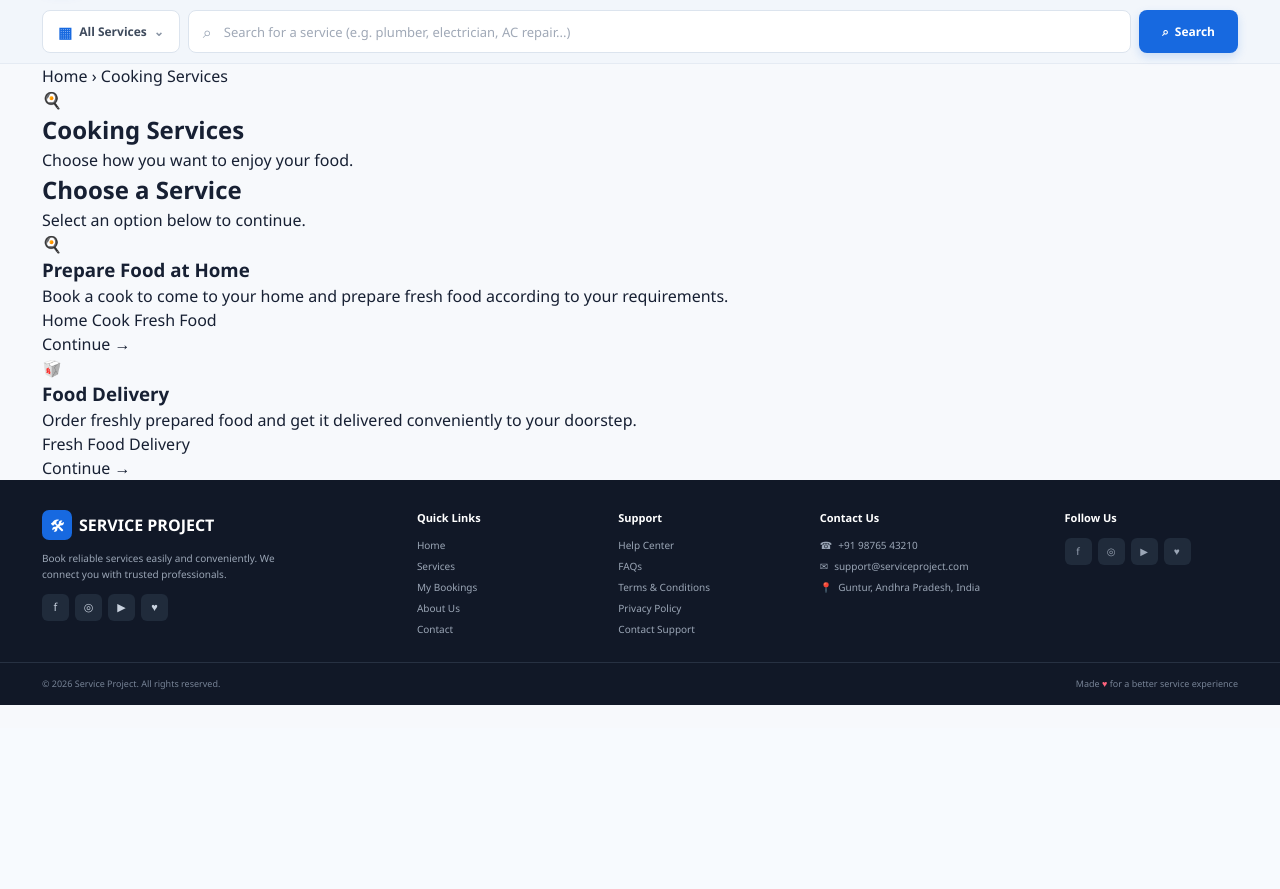
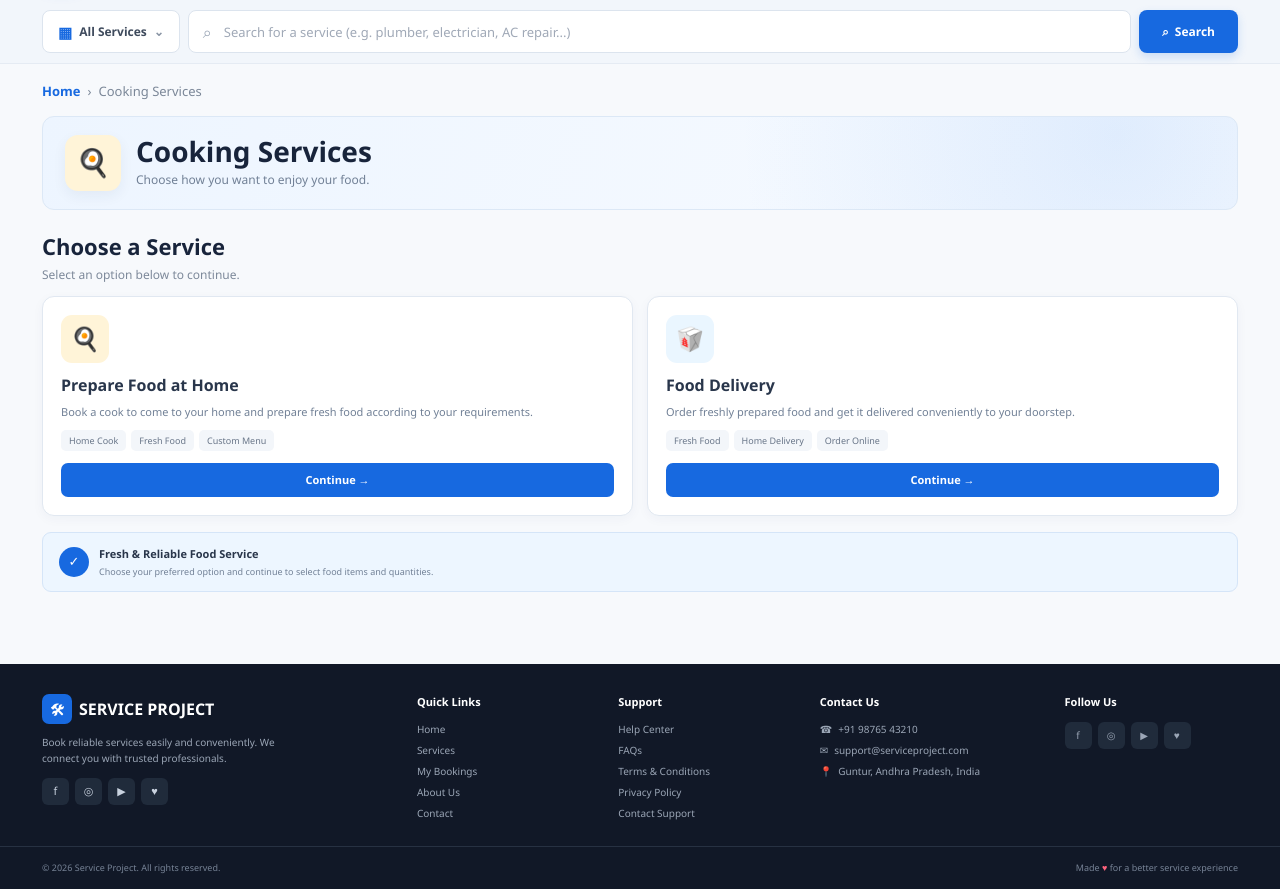
Before and after one commit to skdariyasafru/services, a Flask app: page /services/cooking in a window 1280 px wide. Shown: the part 72-961 px from the top of the page. Before the commit the page ends 777 px from the top, so only its background shows below. Run offline with Flask 3, Linux system fonts and the light colour scheme.

Commit message:
Refactor cooking.html structure and styles

```diff
--- a/templates/cooking.html
+++ b/templates/cooking.html
@@ -2,24 +2,28 @@
 
 {% block title %}Cooking Services - Service Project{% endblock %}
 
+{% block extra_css %}
+<link rel="stylesheet"
+      href="{{ url_for('static', filename='css/cooking.css') }}">
+{% endblock %}
+
 {% block content %}
 
-<section class="electrical-page">
+<section class="cooking-page">
 
     <div class="container">
 
         <!-- Breadcrumb -->
-        <div class="electrical-breadcrumb">
+        <div class="cooking-breadcrumb">
             <a href="{{ url_for('home') }}">Home</a>
             <span>›</span>
             <span>Cooking Services</span>
         </div>
 
+        <!-- Header -->
+        <div class="cooking-header">
 
-        <!-- Page Header -->
-        <div class="electrical-header">
-
-            <div class="electrical-header-icon">
+            <div class="cooking-header-icon">
                 🍳
             </div>
 
@@ -32,50 +36,46 @@
 
         </div>
 
-
         <!-- Title -->
-        <div class="electrical-title-row">
+        <div class="cooking-title-row">
             <h2>Choose a Service</h2>
-            <p>
-                Select an option below to continue.
-            </p>
+            <p>Select an option below to continue.</p>
         </div>
 
+        <!-- Options -->
+        <div class="cooking-options">
 
-        <!-- Cooking Options -->
-        <div class="electrical-service-grid">
+            <!-- Prepare Food At Home -->
+            <div class="cooking-card">
 
-
-            <!-- OPTION 1 -->
-            <div class="electrical-service-card">
-
-                <div class="electrical-service-icon">
+                <div class="cooking-card-icon">
                     🍳
                 </div>
 
                 <h3>Prepare Food at Home</h3>
 
                 <p>
-                    Book a cook to come to your home and prepare
-                    fresh food according to your requirements.
+                    Book a cook to come to your home and
+                    prepare fresh food according to your
+                    requirements.
                 </p>
 
-                <div class="electrical-tags">
+                <div class="cooking-tags">
                     <span>Home Cook</span>
                     <span>Fresh Food</span>
+                    <span>Custom Menu</span>
                 </div>
 
-                <a href="#" class="electrical-book-btn">
+                <a href="#" class="cooking-btn">
                     Continue →
                 </a>
 
             </div>
 
+            <!-- Food Delivery -->
+            <div class="cooking-card delivery">
 
-            <!-- OPTION 2 -->
-            <div class="electrical-service-card">
-
-                <div class="electrical-service-icon">
+                <div class="cooking-card-icon">
                     🥡
                 </div>
 
@@ -86,17 +86,34 @@
                     delivered conveniently to your doorstep.
                 </p>
 
-                <div class="electrical-tags">
+                <div class="cooking-tags">
                     <span>Fresh Food</span>
-                    <span>Delivery</span>
+                    <span>Home Delivery</span>
+                    <span>Order Online</span>
                 </div>
 
-                <a href="#" class="electrical-book-btn">
+                <a href="#" class="cooking-btn">
                     Continue →
                 </a>
 
             </div>
 
+        </div>
+
+        <!-- Information -->
+        <div class="cooking-info">
+
+            <div class="cooking-info-icon">
+                ✓
+            </div>
+
+            <div>
+                <h3>Fresh & Reliable Food Service</h3>
+                <p>
+                    Choose your preferred option and continue
+                    to select food items and quantities.
+                </p>
+            </div>
 
         </div>
 
```
